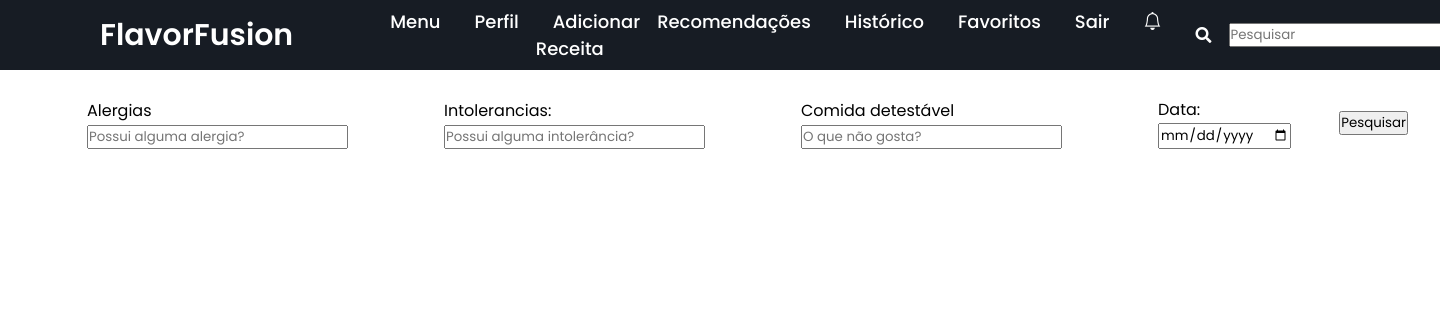
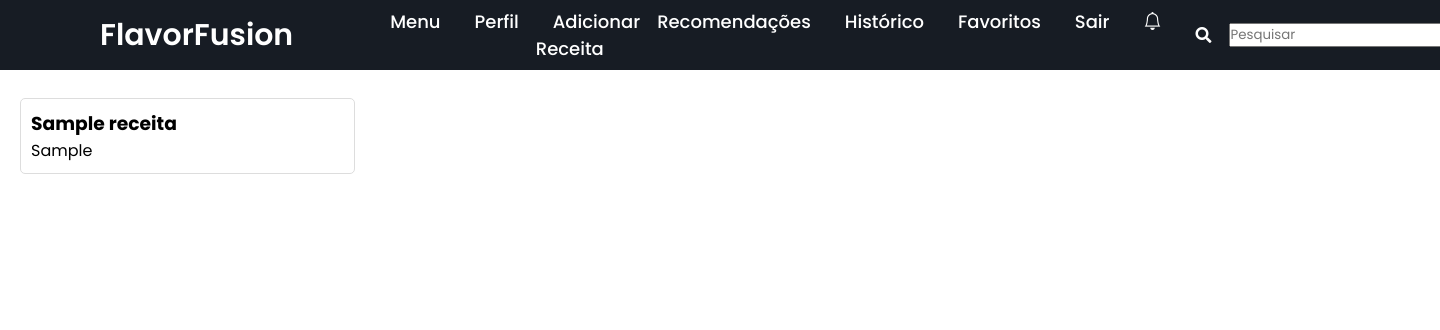
Before and after one commit to gabrielrroma/Tasty-FDS, a Django app: page /filtrarreceita/ in a window 1440 px wide. Shown: the top 330 px of the page. Run offline with Django 4.2, Linux system fonts and the light colour scheme; a user stored in the database is signed in; tables that the repository leaves empty hold one stand-in row (values such as "Sample post"); some libraries are stand-ins or nearby versions.

Commit message:
receitas no menu

```diff
--- a/recipe/models.py
+++ b/recipe/models.py
@@ -28,3 +28,10 @@ class Filtrarreceita(models.Model):
     intolerancia = models.CharField(max_length=50)
     comidadetestavel = models.CharField(max_length=50)
     data = models.DateTimeField(auto_now_add=True)
+
+class Receita(models.Model):
+    nome = models.CharField(max_length=255)
+    ingredientes = models.TextField()
+
+    def __str__(self):
+        return self.nome
--- a/recipe/static/css/pages/filtrarreceita.css
+++ b/recipe/static/css/pages/filtrarreceita.css
@@ -7,40 +7,16 @@
     font-family: 'Poppins', sans-serif;
 }
 
-.menu-filtros{
-    display: flex;
-    align-items: center;
-    justify-content: space-between;
-    height: 150px;
-    padding: 9px 15px;
-    max-width: calc(100% - 200px);
-
-
+.receitas-grid {
+    display: grid;
+    grid-template-columns: repeat(auto-fill, minmax(300px, 1fr));
+    gap: 20px;
+    margin-top: 50px;
+    margin-right: 20px;
 }
 
-.menu-container {
-    display: flex;
-    align-items: center;
-    justify-content: center;
-    height: 2.5rem;
-    padding: 0.9rem 1.5rem;
+.receita-card {
+    border: 1px solid #ddd;
+    padding: 10px;
+    border-radius: 5px;
 }
-
-
-.menu-input-box {
-    text-decoration: none;
-    margin: 3rem;
-    max-width: calc(100% - 200px);
-}
-
-.menu-button{
-    padding: 10px 20px;
-    margin-right: 10px;
-    background-color: #ccc;
-    border: none;
-    cursor: pointer;
-
-}
-.menu-button button:hover {
-    background-color: #51AB9F;
-}
--- a/recipe/static/css/pages/recomendacoes.css
+++ b/recipe/static/css/pages/recomendacoes.css
@@ -1,4 +1,3 @@
-
 @import url('https://fonts.googleapis.com/css2?family=Poppins:wght@200;300;400;500;600;700&display=swap');
 *{
     margin: 0;
@@ -7,3 +6,17 @@
     text-decoration: none;
     font-family: 'Poppins', sans-serif;
 }
+
+.receitas-grid {
+    display: grid;
+    grid-template-columns: repeat(auto-fill, minmax(300px, 1fr));
+    gap: 20px;
+    margin-top: 50px;
+    margin-left: 20px;
+}
+
+.receita-card {
+    border: 1px solid #ddd;
+    padding: 10px;
+    border-radius: 5px;
+}
--- a/recipe/templates/recipe/pages/filtrarreceita.html
+++ b/recipe/templates/recipe/pages/filtrarreceita.html
@@ -1,52 +1,16 @@
 {% load static %}
 {% include 'recipe/partials/head.html' %}
-  <body>
-    {% include 'recipe/partials/navbar.html' %}
-    <h1>Filtros</h1>
-    <div class="menu-filtros">
-      <div class="menu-container">
-        <div class="menu-input-box">
-          <label>Alergias</label>
-          <input type="text" class="alergia" placeholder="Possui alguma alergia?" required />
-        </div>
-        <div class="menu-input-box">
-          <label>Intolerancias:</label>
-          <input type="text" class="intolerancia" placeholder="Possui alguma intolerância?" required />
-        </div>
-        <div class="menu-input-box">
-          <label>Comida detestável</label>
-          <input type="text" class="comidadetestavel" placeholder="O que não gosta?" required />
-        </div>
-        <div class="menu-input-box">
-          <label for="start-date">Data:</label>
-          <input type="date" id="start-date" name="start-date" />
-        </div>
-        <button onclick="searchFood()">Pesquisar</button>
-      </div>
-      <div class="menu-results">
-        <ul id="results"></ul>
-      </div>
+<body>
+{% include 'recipe/partials/navbar.html' %}
+<div class="menu-results">
+    <h1>Receitas</h1>
+    <div class="receitas-grid">
+        {% for receita in receitas %}
+            <div class="receita-card">
+                <h3>{{ receita.nome }}</h3>
+                <p>{{ receita.ingredientes }}</p>
+            </div>
+        {% endfor %}
     </div>
-
-    <!-- Adicione o código JavaScript abaixo -->
-    <script>
-      // Selecione o botão "Adicionar Receita" usando seu ID
-      const adicionarReceitaButton = document.getElementById('adicionar-receita-button')
-
-      // Adicione um ouvinte de evento de clique ao botão "Adicionar Receita"
-      adicionarReceitaButton.addEventListener('click', function () {
-        // Redirecione para a página "/novareceita" quando o botão for clicado
-        window.location.href = '../novareceita'
-      })
-
-      // Selecione o botão "Sair" usando seu ID
-      const sairButton = document.getElementById('sair-button')
-
-      // Adicione um ouvinte de evento de clique ao botão "Sair"
-      sairButton.addEventListener('click', function () {
-        // Redirecione para a página "login.html" quando o botão for clicado
-        window.location.href = 'recipe/templates/registration/login.html'
-      })
-    </script>
-  </body>
-</html>
+</div>
+</body>
--- a/recipe/templates/recipe/partials/navbar.html
+++ b/recipe/templates/recipe/partials/navbar.html
@@ -19,4 +19,4 @@
                 <input type="text" placeholder="Pesquisar" required>
                 <button type="submit" class="go-icon"><i class="bi bi-search-heart"></i></button>
     </nav>
-    </div>
+</div>
--- a/recipe/views.py
+++ b/recipe/views.py
@@ -2,7 +2,7 @@ from django.contrib.auth.forms import UserCreationForm
 from django.contrib.auth import authenticate, login
 from django.shortcuts import render, redirect
 from django.contrib.auth.decorators import login_required
-from .models import Cadastro
+from .models import Cadastro, Receita
 
 def cadastrar_usuario(request):
     if request.method == "POST":
@@ -54,7 +54,8 @@ def login_usuario(request):
 
 @login_required
 def filtrarreceita(request):
-    return render(request, 'recipe/pages/filtrarreceita.html')
+    receitas = Receita.objects.all()
+    return render(request, 'recipe/pages/filtrarreceita.html', {'receitas': receitas})
 
 def novareceita(request):
     return render(request, 'recipe/pages/novareceita.html')
@@ -67,3 +68,14 @@ def perfil(request):
 
 def recomendacoes(request):
     return render(request, 'recipe/pages/recomendacoes.html')
+
+@login_required
+def novareceita(request):
+    if request.method == 'POST':
+        nome = request.POST.get('nome')
+        ingredientes = request.POST.get('ingredientes')
+        Receita.objects.create(nome=nome, ingredientes=ingredientes)
+
+        return redirect('filtrarreceita')
+
+    return render(request, 'recipe/pages/novareceita.html')
```
Also changed, not shown: recipe/templates/recipe/pages/novareceita.html (+13 -31 lines), recipe/templates/recipe/pages/recomendacoes.html (+14 -4 lines), recipe/migrations/0003_receita.py (added).
